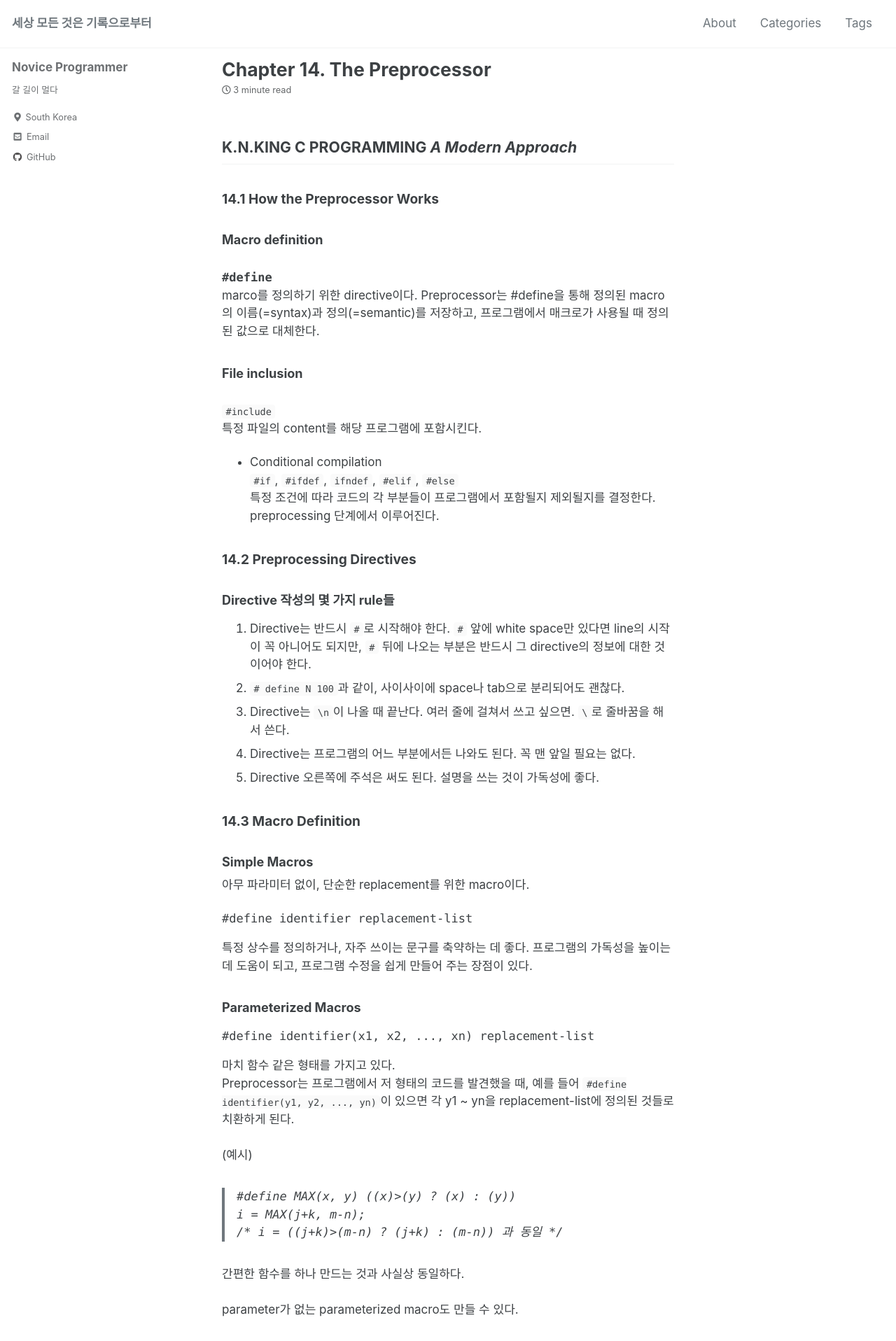
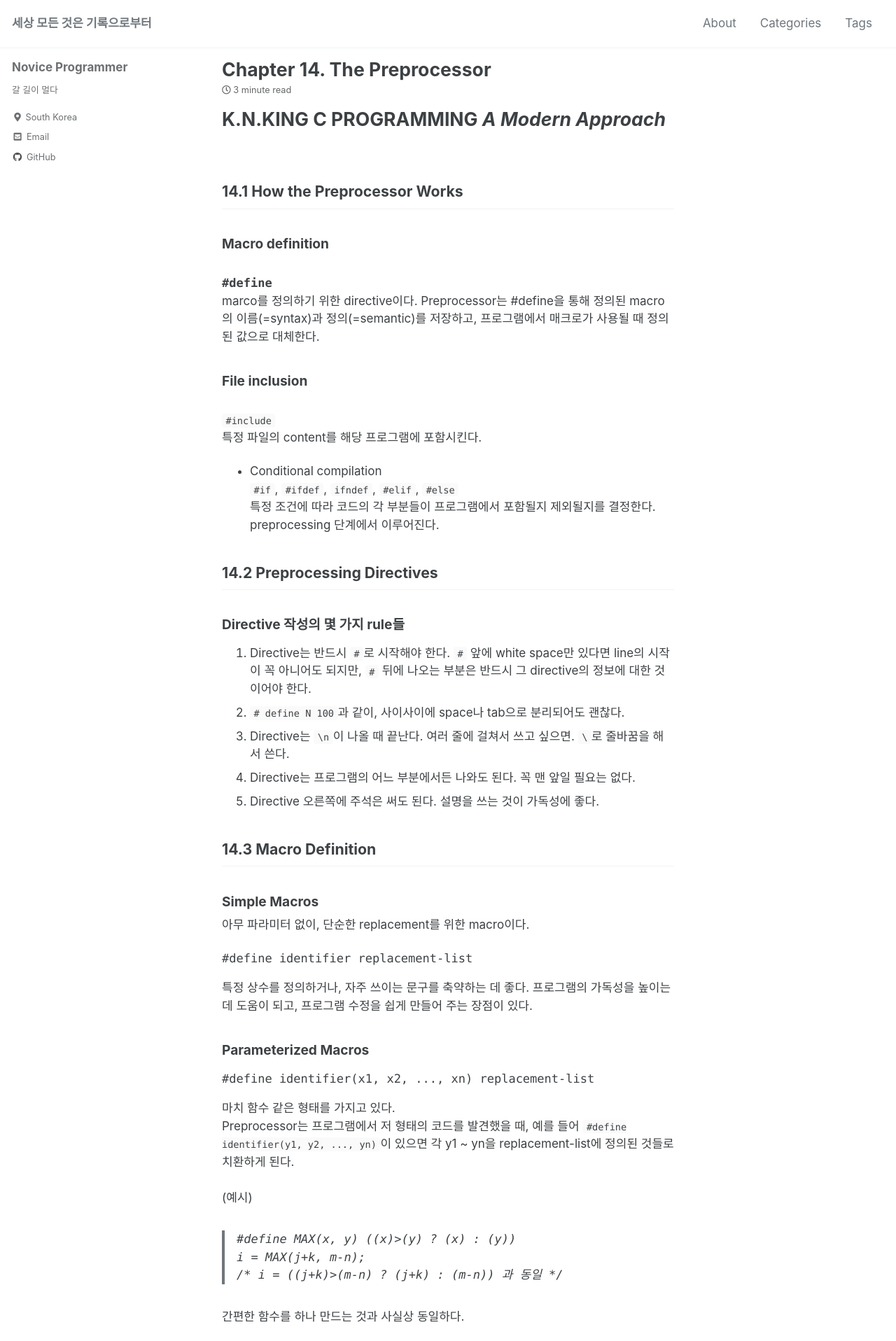
Before and after one commit to JuTaK97/JuTaK97.github.io, a Jekyll site: the page built from _posts/2022-03-10-C-14.md, in a window 1280 px wide. Shown: the top 1916 px of the page at 70% size. Built offline with Jekyll 4.4.1, drawn with Linux system fonts in a browser that asks for light colours; cached includes are drawn as plain includes.

Commit message:
Update 2022-03-10-C-14.md

````diff
--- a/_posts/2022-03-10-C-14.md
+++ b/_posts/2022-03-10-C-14.md
@@ -6,20 +6,20 @@ tags :
   - C
 last_modified_at: 2020-03-10T12:33:00-05:00
 ---
-## K.N.KING C PROGRAMMING *A Modern Approach*
-### 14.1 How the Preprocessor Works
-#### Macro definition<br />
+# K.N.KING C PROGRAMMING *A Modern Approach*
+## 14.1 How the Preprocessor Works
+### Macro definition<br />
 **```#define```** <br />
 marco를 정의하기 위한 directive이다. Preprocessor는 \#define을 통해 정의된 macro의 이름(=syntax)과 정의(=semantic)를 저장하고, 프로그램에서 매크로가 사용될 때 정의된 값으로 대체한다. <br />
-#### File inclusion<br />
+### File inclusion<br />
 ```#include``` <br />
 특정 파일의 content를 해당 프로그램에 포함시킨다. <br/>
 - Conditional compilation<br />
 ```#if```, ```#ifdef```, ```ifndef```, ```#elif```, ```#else```<br />
 특정 조건에 따라 코드의 각 부분들이 프로그램에서 포함될지 제외될지를 결정한다. preprocessing 단계에서 이루어진다.
 
-### 14.2 Preprocessing Directives
-#### Directive 작성의 몇 가지 rule들
+## 14.2 Preprocessing Directives
+### Directive 작성의 몇 가지 rule들
 1. Directive는 반드시 ```#```로 시작해야 한다. ```#``` 앞에 white space만 있다면 line의 시작이 꼭 아니어도 되지만,
 ```#``` 뒤에 나오는 부분은 반드시 그 directive의 정보에 대한 것이어야 한다.
 2. ```# define N 100```과 같이, 사이사이에 space나 tab으로 분리되어도 괜찮다.
@@ -28,14 +28,14 @@ marco를 정의하기 위한 directive이다. Preprocessor는 \#define을 통해
 5. Directive 오른쪽에 주석은 써도 된다. 설명을 쓰는 것이 가독성에 좋다.
 
 
-### 14.3 Macro Definition
-#### Simple Macros
+## 14.3 Macro Definition
+### Simple Macros
 아무 파라미터 없이, 단순한 replacement를 위한 macro이다.<br />
 ``` C
 #define identifier replacement-list
 ```
 특정 상수를 정의하거나, 자주 쓰이는 문구를 축약하는 데 좋다. 프로그램의 가독성을 높이는 데 도움이 되고, 프로그램 수정을 쉽게 만들어 주는 장점이 있다.
-#### Parameterized Macros
+### Parameterized Macros
 ``` C
 #define identifier(x1, x2, ..., xn) replacement-list
 ```
@@ -56,11 +56,11 @@ parameter가 없는 parameterized macro도 만들 수 있다.
 > ```
 
 
-#### parameterized macro의 장점
+### parameterized macro의 장점
 1. function에 비해 빠르다. Run-time overhead가 없기 때문이다.
 2. Generic하다. 함수의 경우 argument의 타입이 정해져 있지만, macro는 그렇지 않다.
 
-#### parameterized macro의 단점
+### parameterized macro의 단점
 1. 컴파일 후 source code가 아주 길어질 수 있다. 특히 nested되었을 경우 함수를 쓰는 것보다 훨씬 코드가 길어진다.
 2. Argument의 type-check가 이루어지지 않는다. preprocessor가 잡아내지도 못하고, type conversion도 받지 못한다.
 3. 함수 포인터와 다르게 macro는 포인터를 가질 수 없다.
@@ -72,7 +72,7 @@ parameter가 없는 parameterized macro도 만들 수 있다.
 
 이런 코드의 경우, 함수로 구현되었을 때는 i++가 당연히 한 번만 수행되지만, 매크로로 정의하면 (x)가 등장하는 두 군데에서 모두 ++ 연산을 하게 된다.<br />
 
-#### The # Operator
+### The # Operator
 \# operator는 "stringization"을 하는 operator이다.<br />
 사용법은 다음과 같다.
 >``` C
@@ -90,7 +90,7 @@ macro의 replacement-list에 #n이 있고, preprocessor는 코드의 ```PRINT_IN
 이때 양 옆으로 " " 가 감싸진다.<br />
 그리고 ```printf("string1" "string2");```는 알아서 ```printf("string1", "string2");```로 바뀌기 때문에 콤마는 없어도 된다.
 
-#### The ## Operator
+### The ## Operator
 \## operator는 두 token을 하나의 token으로 paste해 주는 역할을 한다. 예시를 보자.
 >``` C
 >#define MK_ID(n) i##n
@@ -125,7 +125,7 @@ MK_KD의 경우도 `int k2=4;`가 된다. 변수 이름을 규칙적으로 지
 
 parameter 'type'에 넣고 싶은 자료형을 넣으면 해당 자료형에 대한 그 함수를 만들 수 있는 것이다.
 
-#### General Properties of Macros
+### General Properties of Macros
 1. Macro의  replacement-list에는 다른 macro가 들어갈 수 있다.
 >``` C
 >#define PI 3.14
````
